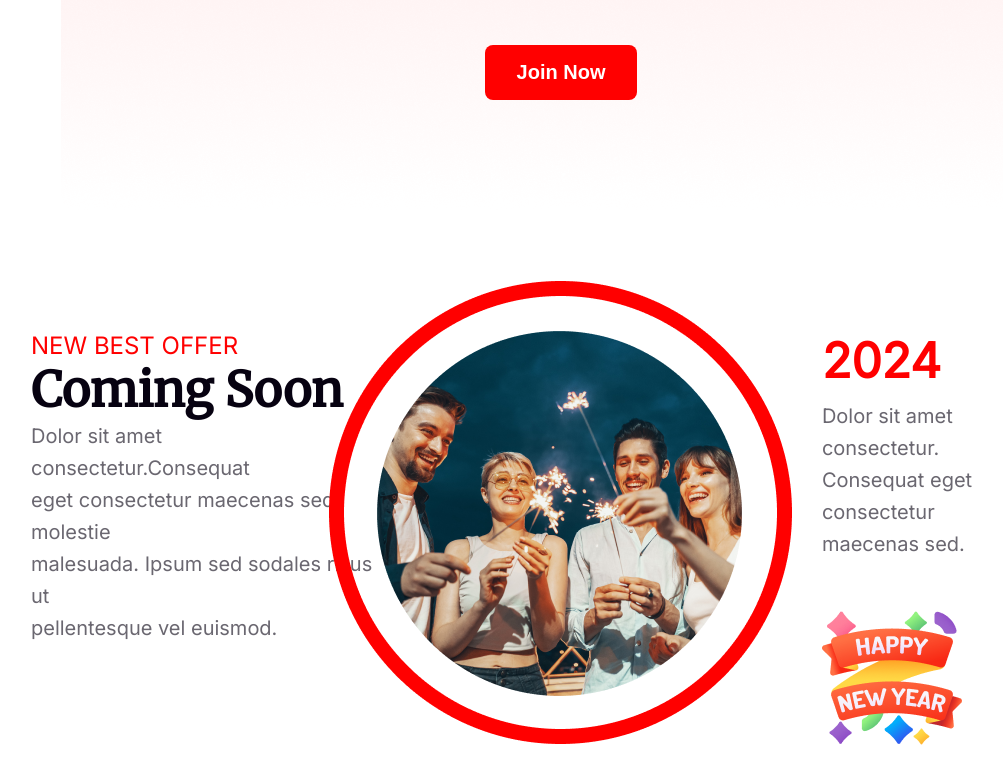
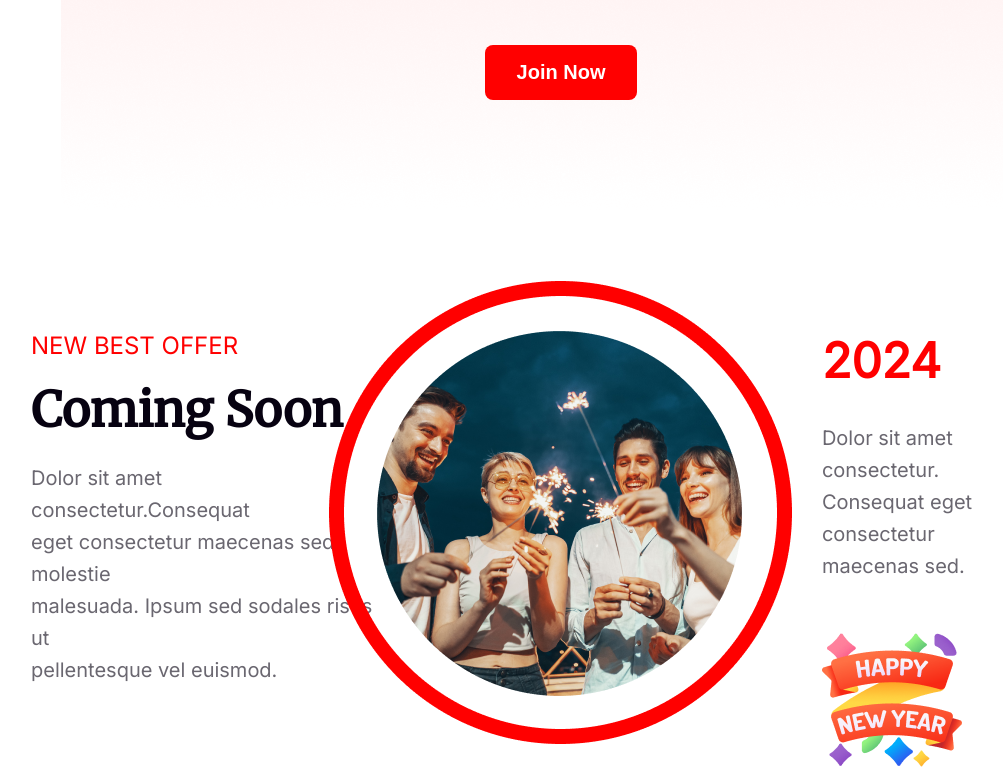
Before and after one commit to MdAlAmin212104/Assignment, a plain HTML site: page index.html in a window 1280 px wide. Shown: the part 2675-3449 px from the top of the page, without its empty margins (79-1082 px from the left). Before the commit the page ends 3427 px from the top, so only its background shows below. Drawn offline with Linux system fonts and the light colour scheme.

Commit message:
error solved

```diff
--- a/style.css
+++ b/style.css
@@ -153,13 +153,16 @@ header h2{
       font-family: Merriweather;
       font-size: 48px;
       font-weight: 900;
+      padding-top: 20px;
 }
 .title-desc{
       color: rgba(7, 2, 17, 0.60);
       font-size: 20px;
       font-weight: 400;
       line-height: 32px;
+      padding-top: 22px;
 }
+
 .images-section{
       position: relative;
 }
```
